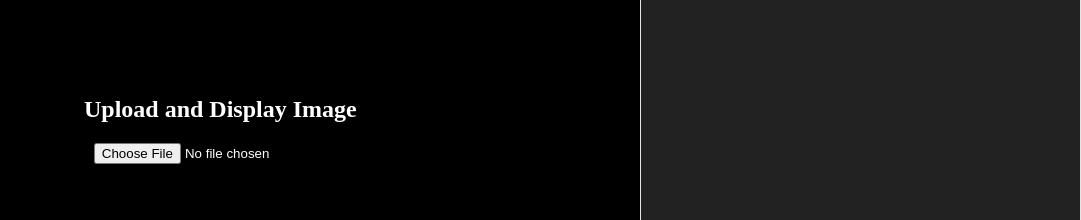
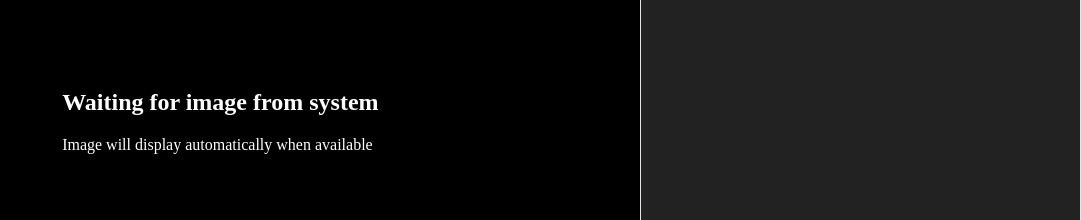
Before and after one commit to ng5jr/luminara_tender_tracking, a React (Create React App) app in the folder tender-tracking-app/: page /tv in a window 1280 px wide. Shown: the part 280-500 px from the top of the page, without its empty margins (199-1280 px from the left). Built offline with nearby package versions, Linux system fonts and the light colour scheme; no server answers; the database is empty.

Commit message:
add image loading

```diff
--- a/tender-tracking-app/src/pages/tv/GuestNotificationsTV.js
+++ b/tender-tracking-app/src/pages/tv/GuestNotificationsTV.js
@@ -1,6 +1,6 @@
-import React, { useState, useEffect, useRef, useCallback } from "react";
+import React, { useState, useEffect, useRef } from "react";
 import { db } from "../../firebaseconfig";
-import { collection, query, orderBy, onSnapshot } from "firebase/firestore";
+import { collection, query, orderBy, onSnapshot, doc } from "firebase/firestore";
 import notificationSound from "../../assets/notification.mp3";
 
 import "./GuestNotificationsTV.css";
@@ -11,9 +11,10 @@ function GuestNotificationsTV() {
     const [notifications, setNotifications] = useState([]);
     const [latestNotificationId, setLatestNotificationId] = useState(null);
     const [uploadedImage, setUploadedImage] = useState(null);
-    const [isImageUploaded, setIsImageUploaded] = useState(false); // New state
-    const [imageDisplayMode, setImageDisplayMode] = useState('contain'); // New state
+    const [isImageUploaded, setIsImageUploaded] = useState(false);
+    const [imageDisplayMode, setImageDisplayMode] = useState('contain');
     const [isFullscreen, setIsFullscreen] = useState(false);
+    const [isLoadingImage, setIsLoadingImage] = useState(true);
     const tvLayoutRef = useRef(null);
     const audioRef = useRef(null);
     // const [soundEnabled, setIsSoundEnabled] = useState(false);
@@ -32,6 +33,38 @@ function GuestNotificationsTV() {
     //             .catch((error) => console.warn("Audio playback failed:", error));
     //     }
     // }, [soundEnabled]);
+
+    // Listen for image changes in Firebase
+    useEffect(() => {
+        const displayImageRef = doc(db, "displayImages", "tvDisplay");
+
+        const unsubscribe = onSnapshot(
+            displayImageRef,
+            (docSnapshot) => {
+                if (docSnapshot.exists()) {
+                    const data = docSnapshot.data();
+                    if (data && data.imageData) {
+                        setUploadedImage(data.imageData);
+                        setIsImageUploaded(true);
+                    } else {
+                        setIsImageUploaded(false);
+                        setUploadedImage(null);
+                    }
+                } else {
+                    console.log("No display image document found");
+                    setIsImageUploaded(false);
+                    setUploadedImage(null);
+                }
+                setIsLoadingImage(false);
+            },
+            (error) => {
+                console.error("Error fetching display image:", error);
+                setIsLoadingImage(false);
+            }
+        );
+
+        return () => unsubscribe();
+    }, []);
 
     useEffect(() => {
         const initializeListener = () => {
@@ -73,18 +106,6 @@ function GuestNotificationsTV() {
     //         audioRef.current.muted = false;
     //     }
     // };
-
-    const handleImageUpload = (event) => {
-        const file = event.target.files[0];
-        if (file) {
-            const reader = new FileReader();
-            reader.onload = () => {
-                setUploadedImage(reader.result);
-                setIsImageUploaded(true); // Hide upload elements
-            };
-            reader.readAsDataURL(file);
-        }
-    };
 
     const toggleImageDisplayMode = () => {
         setImageDisplayMode(prevMode => prevMode === 'contain' ? 'cover' : 'contain');
@@ -150,45 +171,39 @@ function GuestNotificationsTV() {
 
     return (
         <div className="tv-layout" ref={tvLayoutRef}>
-            {/* Left side: Image upload and display */}
+            {/* Left side: Image display from Firebase */}
             <div className={`image-section ${isImageUploaded ? "full-screen" : ""}`}>
+                {isLoadingImage ? (
+                    <div className="loading-image">Loading image...</div>
+                ) : (
+                    <>
                         {!isImageUploaded && (
-                    <>
-                        <h2>Upload and Display Image</h2>
-                        <input type="file" accept="image/*" onChange={handleImageUpload} />
-                    </>
+                            <div className="no-image-message">
+                                <h2>Waiting for image from system</h2>
+                                <p>Image will display automatically when available</p>
+                            </div>
                         )}
                         {uploadedImage && (
                             <div className="image-container">
                                 <img
                                     src={uploadedImage}
-                            alt="Uploaded"
+                                    alt="Display"
                                     className={`image-${imageDisplayMode}`}
                                     onClick={toggleImageDisplayMode}
                                 />
                             </div>
                         )}
+                    </>
+                )}
             </div>
 
             {/* Right side: Notifications */}
             <div className="guest-notificationstv">
-                {/* <Link to="/feedback">
-          <div className="feedback-icon-container">
-            <img src={rating} alt="View Tender Map" className="rating-icon" />
-          </div>
-        </Link>
-        <div onClick={enableSound} className="volume">
-          {soundEnabled ? (
-            <img src={volume} alt="volume" className="volume-icon" />
-          ) : (
-            <img src={mute} alt="volume" className="volume-icon" />
-          )}
-        </div> */}
                 <Logo />
                 <h2>TENDER STATUS NOTIFICATIONS</h2>
                 <div onClick={toggleFullscreen} className="screen-toggle">
                     {!isFullscreen ? (
-                        <img src={FullScren} alt="fulscreen" className="screen-icon" />
+                        <img src={FullScren} alt="fullscreen" className="screen-icon" />
                     ) : (
                         <img src={Minimize} alt="minimize" className="screen-icon" />
                     )}
```
Lines whose indentation alone changed are shown as unchanged.
